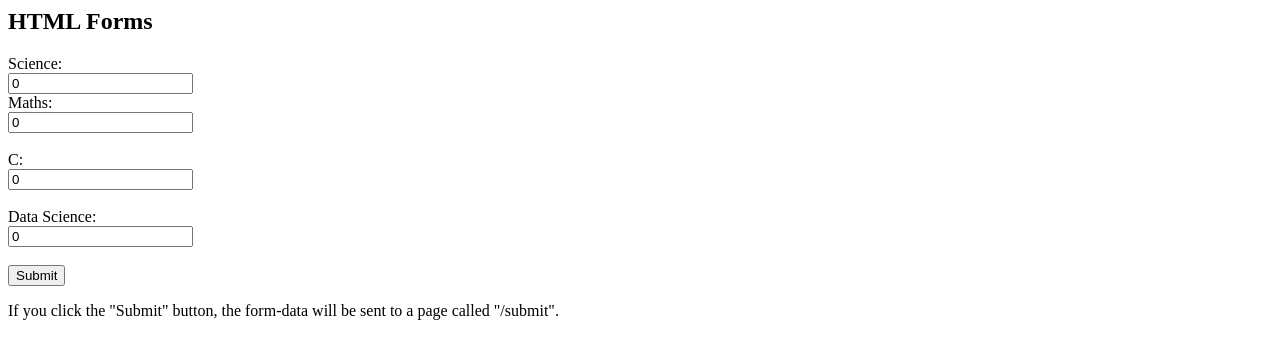
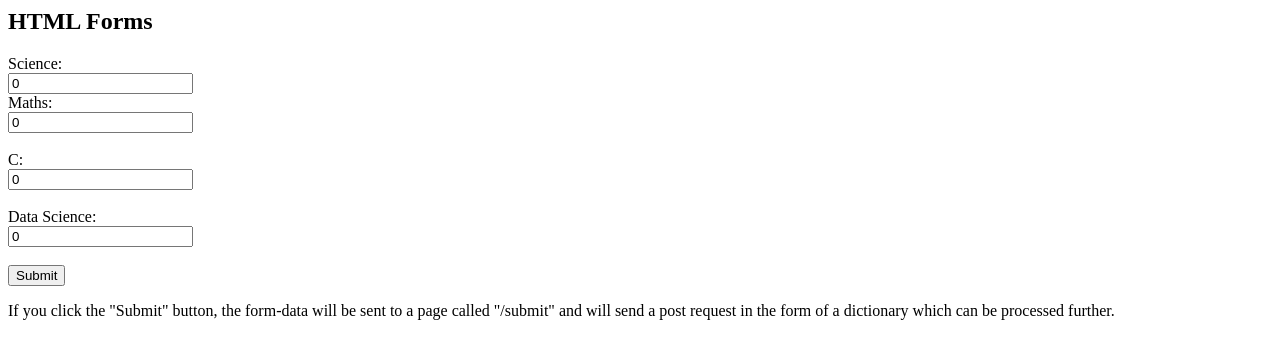
Before and after one commit to anirudh4git/flask, a Flask app: template templates/index.html in a window 1280 px wide. Shown: the top 359 px of the page. Run offline with Flask 2, Linux system fonts and the light colour scheme; the template is opened without the code that fills it, so the values that code supplies are empty.

Commit message:
Minor changes for get request.

```diff
--- a/main.py
+++ b/main.py
@@ -43,7 +43,7 @@ def submit():
         c=float(request.form['c'])
         data_science = float(request.form['datascience'])
         total_score = (science+maths+c+data_science)/4
-    else:
+    elif request.method=='GET' :
         total_score = np.random.randint(89)
     return redirect(url_for('report',score=total_score))
 
--- a/templates/index.html
+++ b/templates/index.html
@@ -15,7 +15,9 @@
   <input type="submit" value="Submit">
 </form>
 
-<p>If you click the "Submit" button, the form-data will be sent to a page called "/submit".</p>
+<p>If you click the "Submit" button, the form-data will be sent
+    to a page called "/submit" and will send a post request in
+    the form of a dictionary which can be processed further.</p>
 
 </body>
 </html>
```
